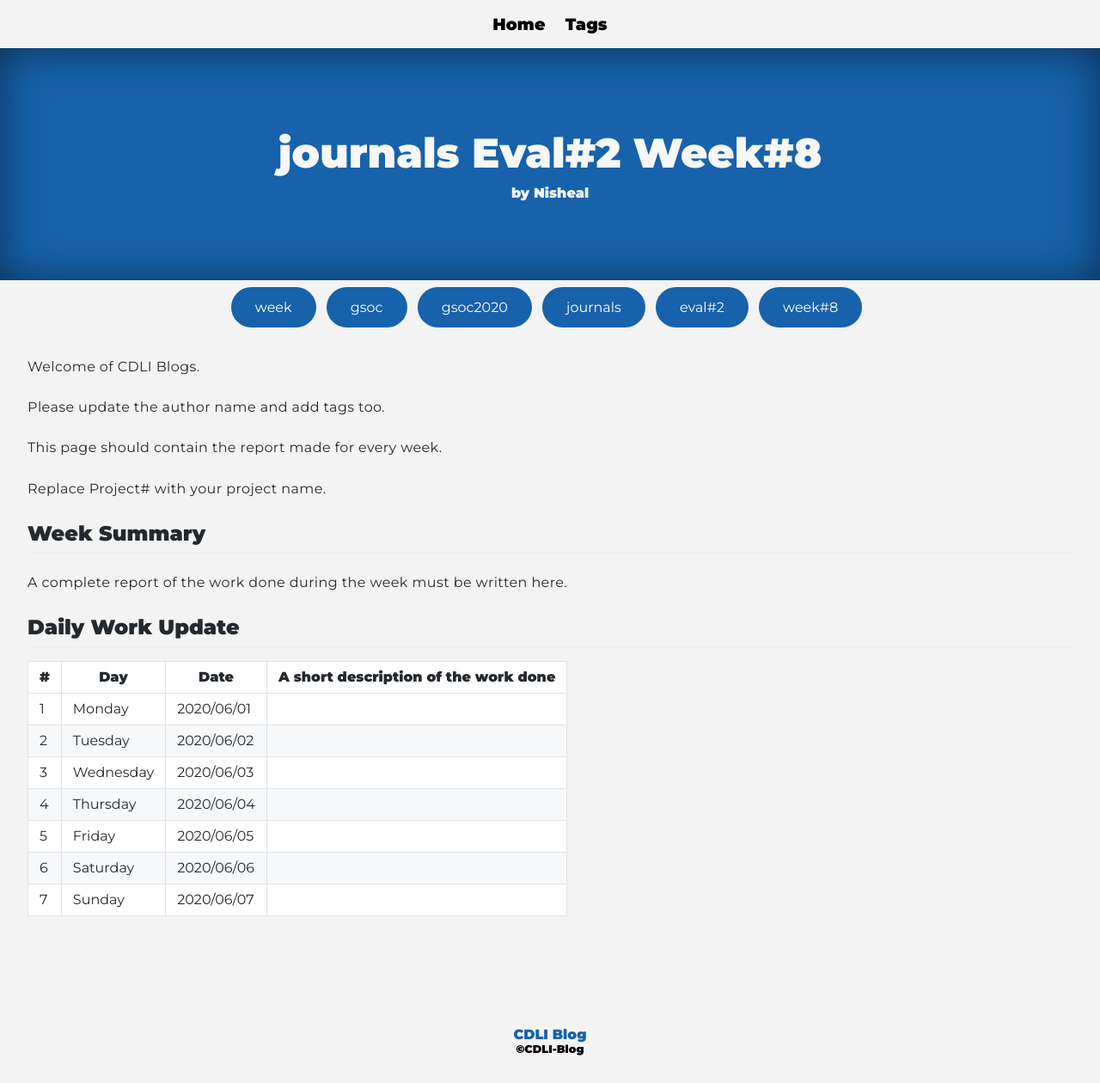
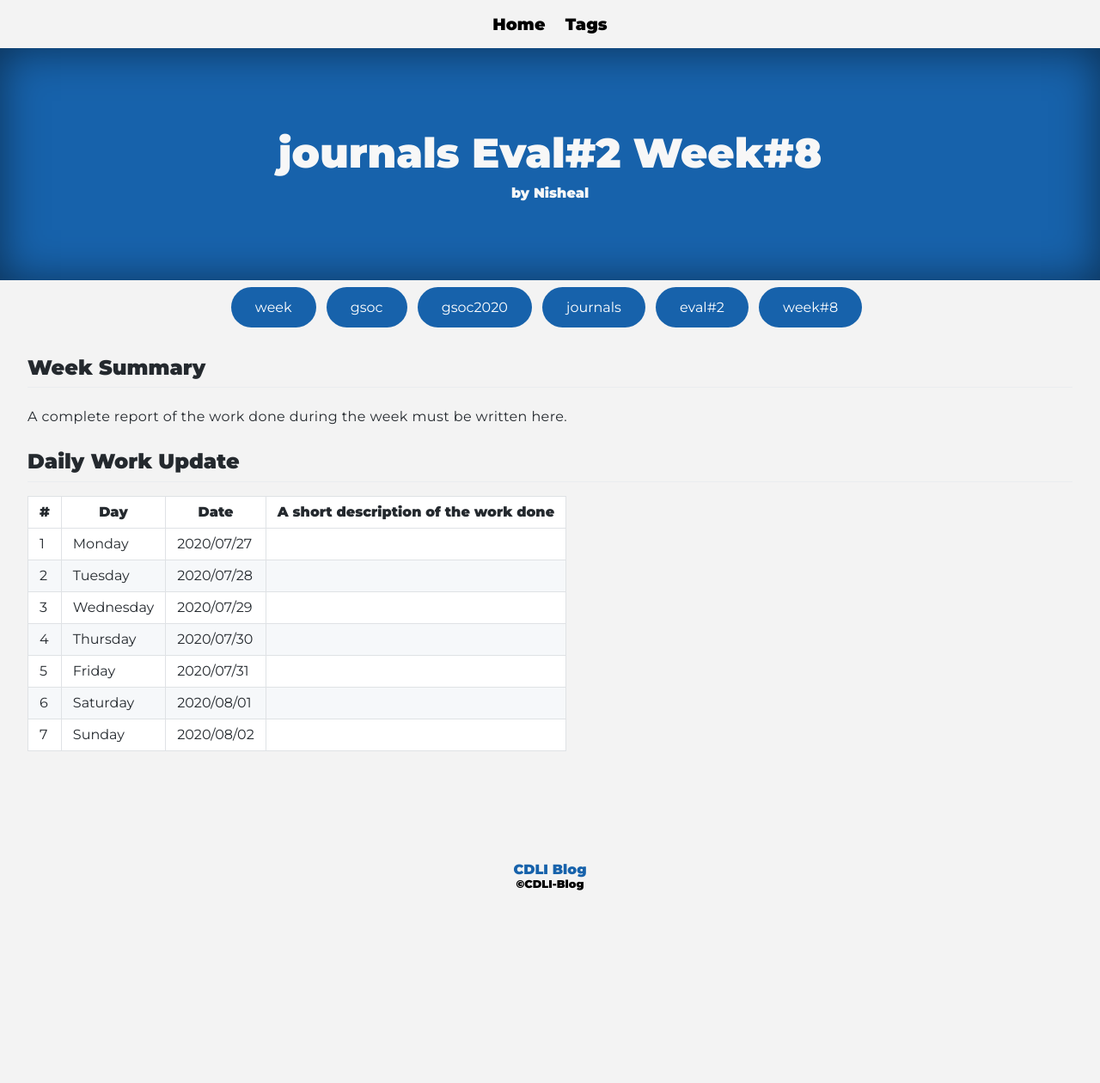
Before and after one commit to cdli-gh/blog, a Jekyll site: the page built from _blog/gsoc20/journals/posts/09_week8.md, in a window 1280 px wide. Shown: the whole page at 86% size. Built offline with Jekyll 4.4.1, drawn with Linux system fonts in a browser that asks for light colours; Markdown is read by kramdown in place of the engine named in the settings; after the commit the page ends 1068 px from its top, so only the background shows below that.

Commit message:
Update 09_week8.md

```diff
--- a/_blog/gsoc20/journals/posts/09_week8.md
+++ b/_blog/gsoc20/journals/posts/09_week8.md
@@ -4,14 +4,6 @@
 author: "Nisheal"
 tags: ["week","gsoc","gsoc2020","journals","eval#2","week#8"]
 ---
-Welcome of CDLI Blogs.
-
-Please update the author name and add tags too.
-
-This page should contain the report made for every week.
-
-Replace Project# with your project name.
-
 ## Week Summary
 
 A complete report of the work done during the week must be written here.
@@ -21,10 +13,10 @@
 
 |\#|Day|Date|A short description of the work done|
 |---	|---	|---	|---	|
-|1   	| Monday 	|   2020/06/01	|   	|
-|2   	| Tuesday  	|   2020/06/02	|   	|
-|3   	| Wednesday  	|  2020/06/03 	|   	|
-|4   	| Thursday  	|   2020/06/04	|   	|
-|5   	| Friday  	|   2020/06/05	|   	|
-|6   	| Saturday  	|   2020/06/06	|   	|
-|7   	| Sunday  	|   2020/06/07	|   	|
+|1   	| Monday 	|   2020/07/27	|   	|
+|2   	| Tuesday  	|   2020/07/28	|   	|
+|3   	| Wednesday  	|  2020/07/29 	|   	|
+|4   	| Thursday  	|   2020/07/30	|   	|
+|5   	| Friday  	|   2020/07/31	|   	|
+|6   	| Saturday  	|   2020/08/01	|   	|
+|7   	| Sunday  	|   2020/08/02	|   	|
```
